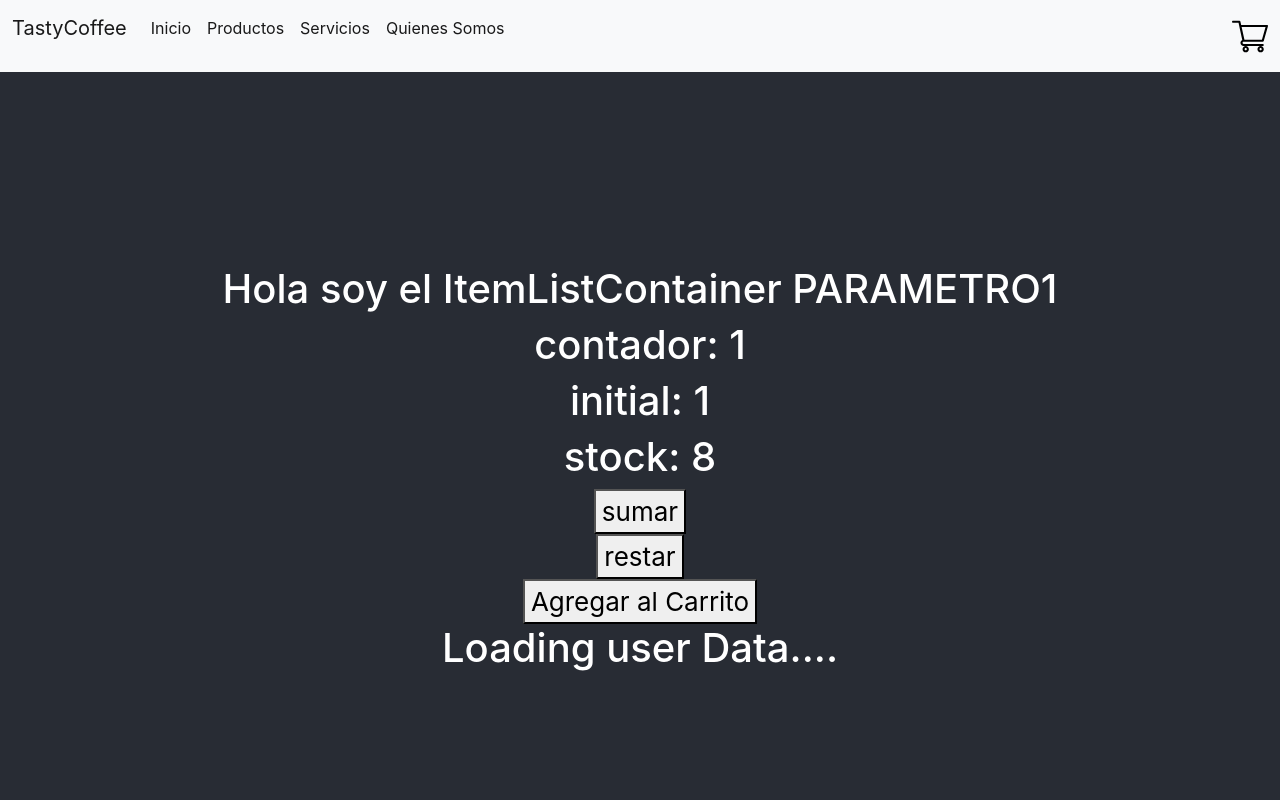
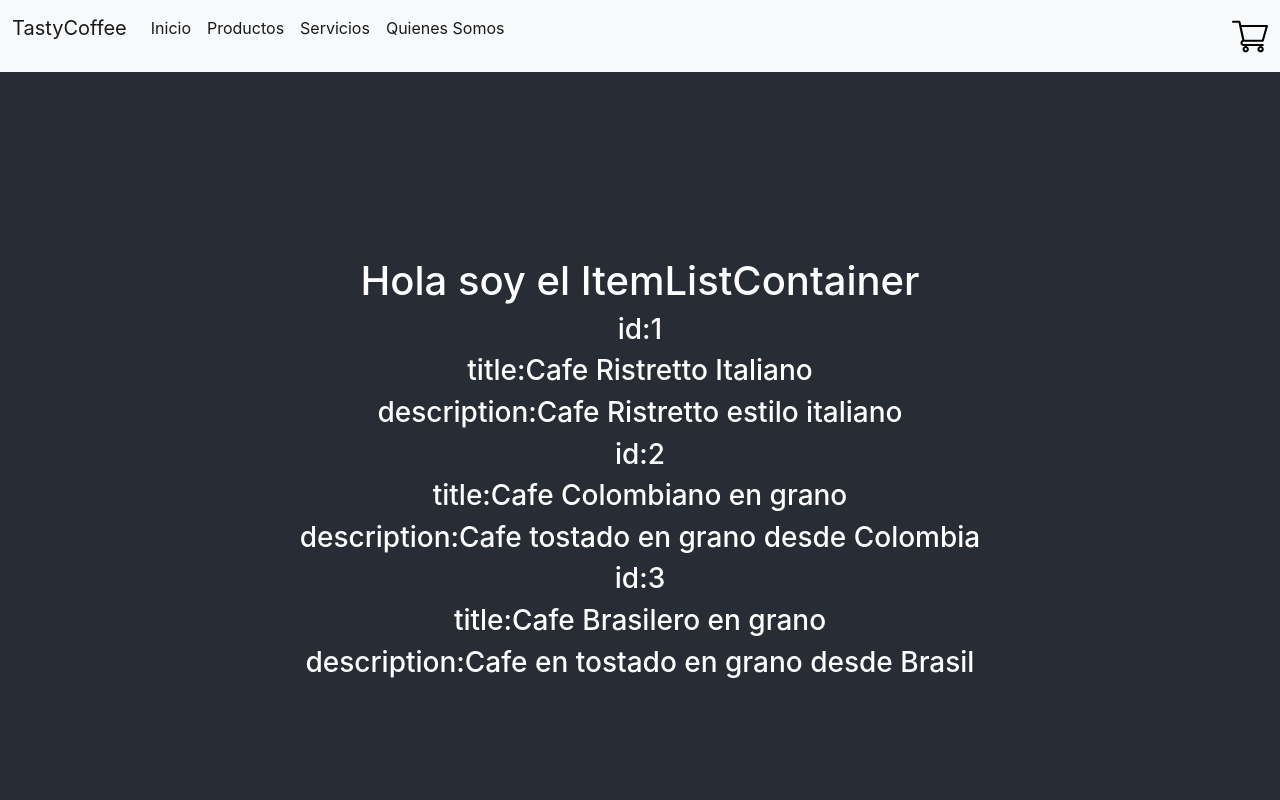
Before and after one commit to marianopadularrosa1/glowing-chainsaw, a React (Create React App) app: page / in a window 1280 px wide. Shown: the top 800 px of the page. Built offline with nearby package versions, Linux system fonts and the light colour scheme; no server answers.

Commit message:
Item ItemList

```diff
--- a/src/App.js
+++ b/src/App.js
@@ -3,17 +3,14 @@ import './App.css';
 import NavBar from './components/NavBar.js';
 import Footer from './components/Footer';
 import ItemListContainer from './components/ItemListContainer.js';
-import ItemCount from './components/ItemCount';
-import TestPromise from './components/TestPromise';
 
 function App() {
   return (
     <div className="App">
       <NavBar/>
       <header className="App-header">
-      <ItemListContainer greetings={'PARAMETRO1'}/>
-      <ItemCount stock={8} initial={1}/>
-      <TestPromise/>
+      <ItemListContainer />
+
       </header>
       <section>
         <h1>Section</h1>
--- /dev/null
+++ b/src/components/Item.js
@@ -0,0 +1,12 @@
+// se le dice a un componente bruto
+// un componente que no tiene estado
+// que solo recibe unas propiedades y las pinta
+export default function Item(props) {
+  return (
+    <>
+      <h3>id:{props.id}</h3>
+      <h3>title:{props.title}</h3>
+      <h3>description:{props.description}</h3>
+    </>
+  );
+}
--- /dev/null
+++ b/src/components/ItemList.js
@@ -0,0 +1,37 @@
+import { useEffect, useState } from "react";
+import Item from "./Item";
+
+export default function ItemList() {
+  const [products, setProducts] = useState([]);
+  useEffect(() => {
+
+    new Promise((resolve, reject)=>{
+        const productos = [
+            {id: 1, title: "Cafe Ristretto Italiano", description: "Cafe Ristretto estilo italiano", price: 200,    pictureUrl: ""},
+              {id: 2, title: "Cafe Colombiano en grano", description: "Cafe tostado en grano desde Colombia", price: 1400,pictureUrl: ""},
+              {id: 3, title: "Cafe Brasilero en grano",description: "Cafe en tostado en grano desde Brasil",price: 1000,pictureUrl: "",
+              },
+            ];
+        setTimeout(() => {
+            resolve(productos)
+        }, 2000);
+    })
+        .then((products)=>{
+            console.log(products);
+            setProducts(products);
+        })
+        .catch((error)=>{
+            console.log(error.message);
+        });
+  }, []);
+
+
+      return(
+          <div >
+              {products.map((eachProduct)=><h1> <Item id={eachProduct.id} title={eachProduct.title} description={eachProduct.description}  /> </h1>)}
+          </div>
+      )
+
+
+
+}
--- a/src/components/ItemListContainer.js
+++ b/src/components/ItemListContainer.js
@@ -1,4 +1,5 @@
 import { Component } from "react";
+import ItemList from "./ItemList";
 
 export default class ItemListContainer extends Component {
     state = {
@@ -6,7 +7,10 @@ export default class ItemListContainer extends Component {
       };
     render(){
         return(
+            <>
             <h1>Hola soy el ItemListContainer {this.props.greetings}</h1>
+            <ItemList/>
+            </>
         )
 
     }
--- a/src/components/TestPromise.js
+++ b/src/components/TestPromise.js
@@ -1,7 +1,7 @@
 
 import { useEffect, useState } from "react";
 
-export default function App() {
+export default function TestPromise() {
   const [loading, setLoading] = useState(false);
   const [userData, setUserData] = useState({});
   const [dolar, setDolar] = useState({});
```
